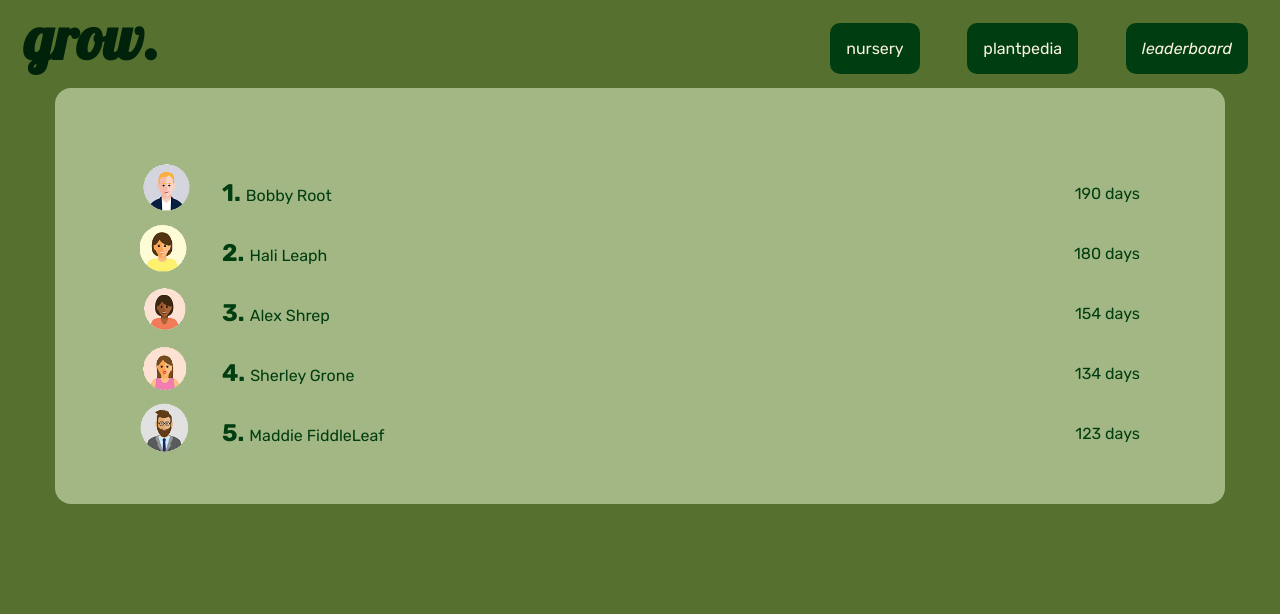
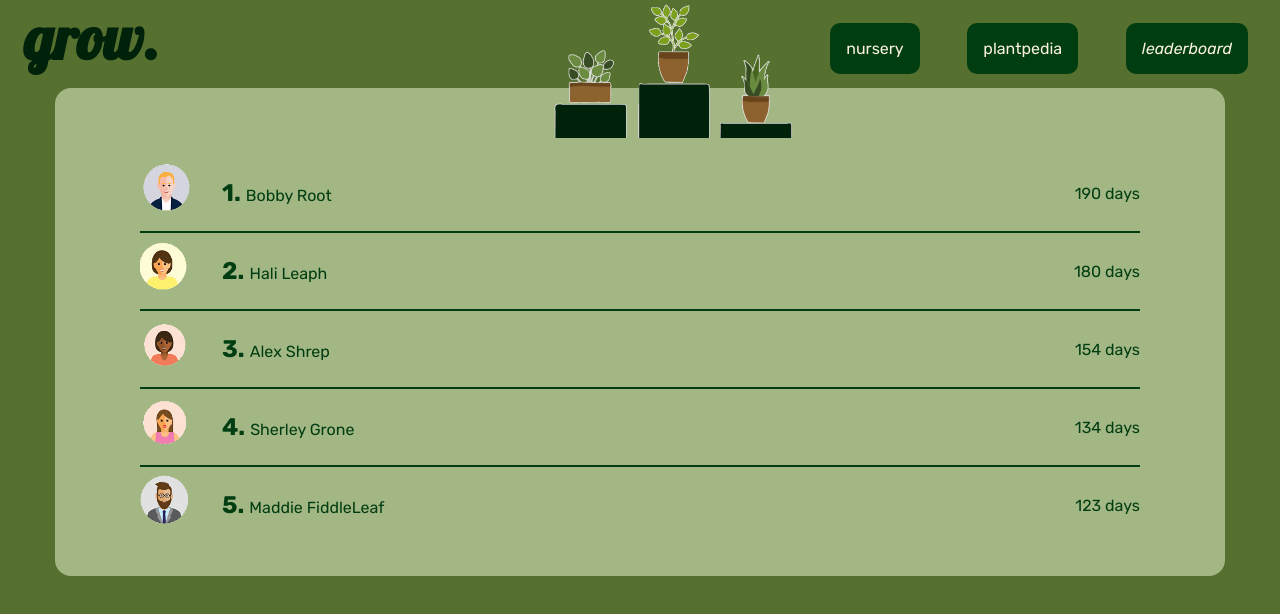
Before and after one commit to audreyhasson/grow, a plain HTML site: page leaderboard.html in a window 1280 px wide. Drawn offline with Linux system fonts and the light colour scheme.

Commit message:
leaderboard fin

```diff
--- a/leaderboard.html
+++ b/leaderboard.html
@@ -26,7 +26,11 @@
       </ul>
     </div>
   </nav>
+
   <div class = 'container'>
+    <div class="lboard-pl">
+      <img src='images/Leaderboard.png' class='lboard-pic' />
+    </div>
     <div class = 'lboard_section'>
       <!--!
       <div class = 'lboard_tabs'>
@@ -54,6 +58,7 @@
                   190 days
                 </p>
               </div>
+              <hr>
               <div class = 'lboard_mem'>
                 <div class='lboard-left'>
                 <div class = "img">
@@ -67,6 +72,7 @@
                     180 days
                   </p>
                 </div>
+                <hr>
                 <div class = 'lboard_mem'>
                   <div class='lboard-left'>
                   <div class = "img">
@@ -80,6 +86,7 @@
                       154 days
                     </p>
                   </div>
+                  <hr>
                   <div class = 'lboard_mem'>
                     <div class='lboard-left'>
                     <div class = "img">
@@ -93,6 +100,7 @@
                         134 days
                       </p>
                     </div>
+                    <hr>
                     <div class = 'lboard_mem'>
                       <div class='lboard-left'>
                       <div class = "img">
--- a/styles/main.css
+++ b/styles/main.css
@@ -300,3 +300,23 @@ h1 {
 .name_bar p {
   margin-left: 2rem;
 }
+
+.lboard-pl {
+  position: absolute;
+  margin: 35%;
+  margin-top: -100px;
+}
+
+img.lboard-pic {
+  display: flex;
+  width: 300px;
+  justify-content: center;
+  margin: auto;
+}
+
+hr {
+  color: var(--dark-green);
+  background-color:  var(--dark-green);
+  border-style: none;
+  height: 2px;
+}
```
